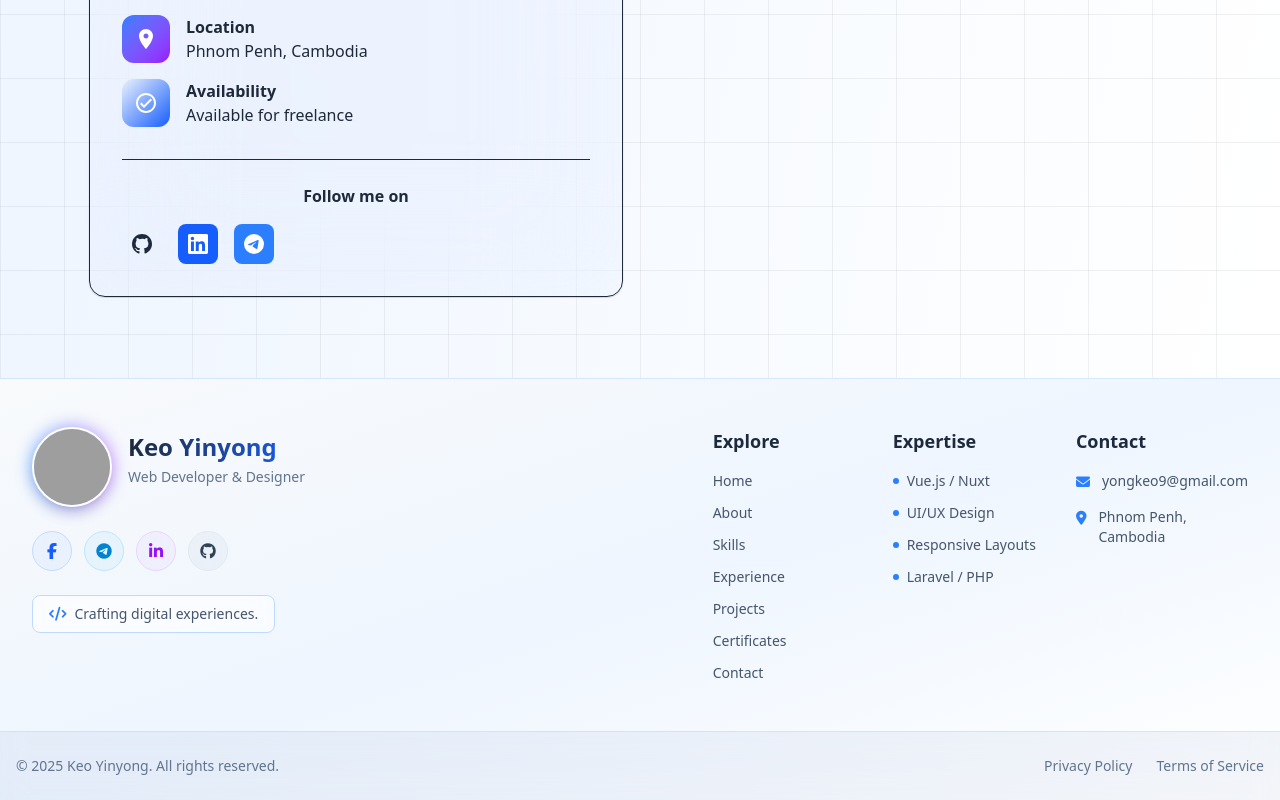
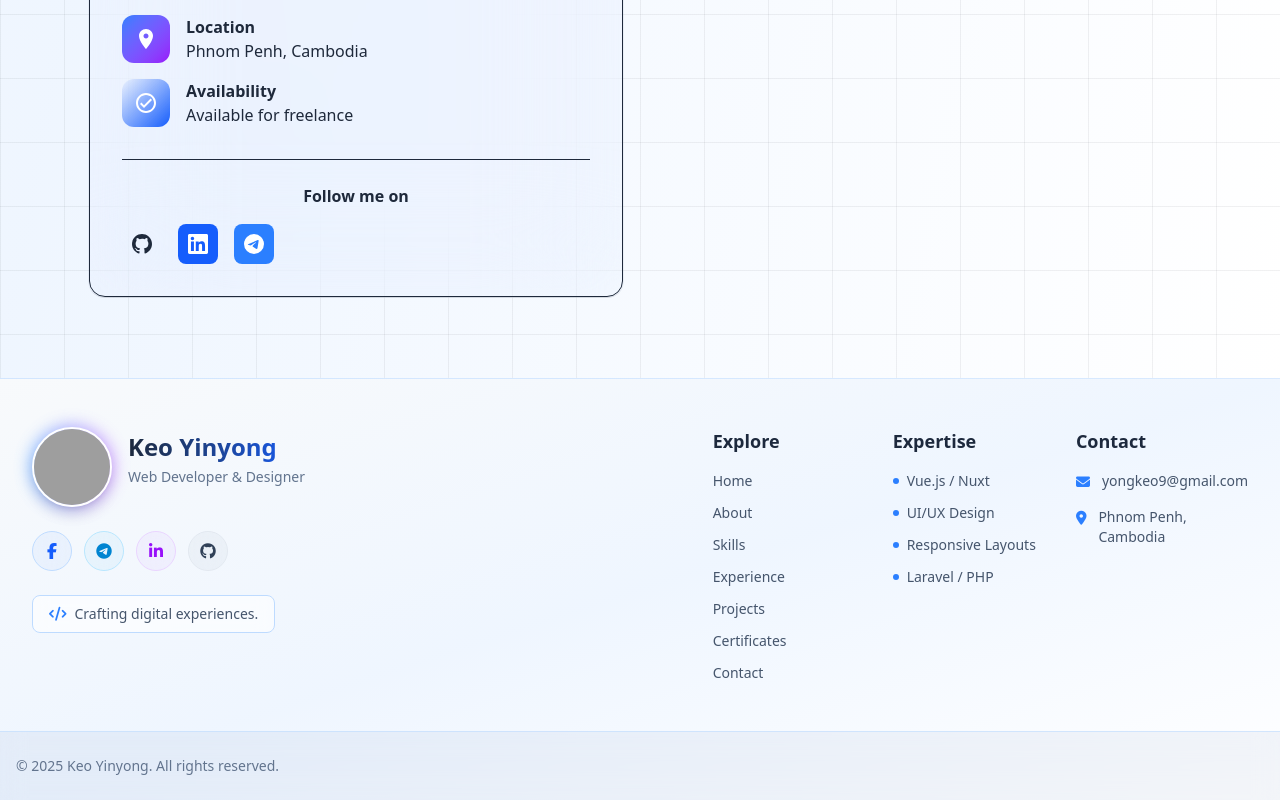
Before and after one commit to YONGkyy/portfolio-ky, a Nuxt app: page / in a window 1280 px wide. Shown: the part 6859-7659 px from the top of the page. Built offline with nearby package versions, Linux system fonts and the light colour scheme; grey boxes are pictures that could not be loaded.

Commit message:
remove privacy and polocy

```diff
--- a/app/layouts/footer.vue
+++ b/app/layouts/footer.vue
@@ -276,26 +276,6 @@ function scrollToSection(elementId: string) {
         >
           &copy; {{ new Date().getFullYear() }} Keo Yinyong. All rights reserved.
         </p>
-        <div class="flex space-x-6 text-sm">
-          <NuxtLink
-            to="/privacy"
-            class="transition-colors"
-            :class="isDark
-              ? 'text-slate-400 hover:text-purple-300'
-              : 'text-slate-500 hover:text-blue-600'"
-          >
-            Privacy Policy
-          </NuxtLink>
-          <NuxtLink
-            to="/terms"
-            class="transition-colors"
-            :class="isDark
-              ? 'text-slate-400 hover:text-purple-300'
-              : 'text-slate-500 hover:text-blue-600'"
-          >
-            Terms of Service
-          </NuxtLink>
-        </div>
       </div>
     </div>
   </footer>
```
